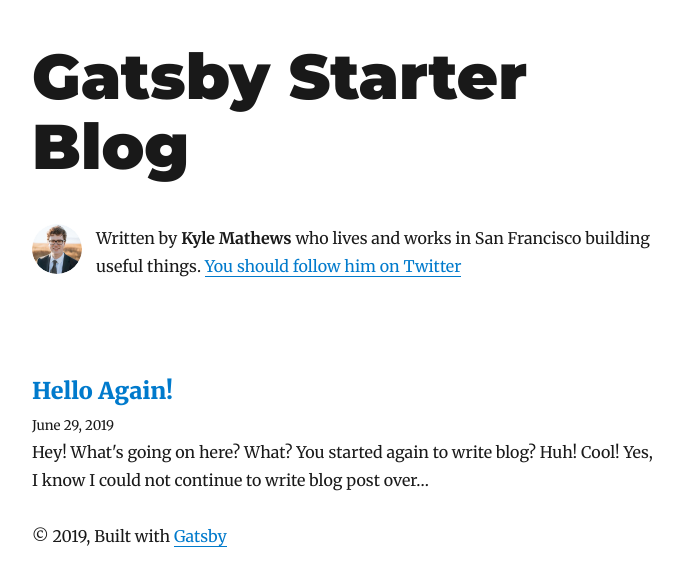
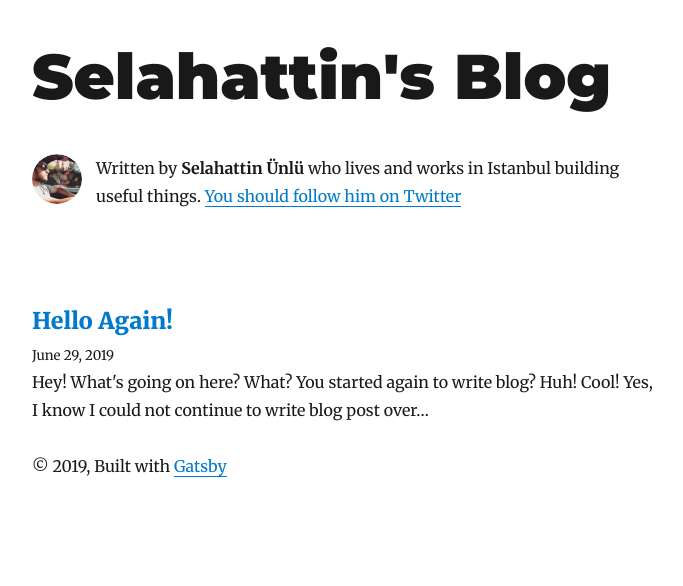
Before and after one commit to selahattinunlu/blog.selahattinunlu.com, a Gatsby site: page / in a window 1280 px wide. Shown: the whole page, without its empty margins (293-976 px from the left). Built offline with nearby package versions, Linux system fonts and the light colour scheme; Gatsby itself is replaced by a stand-in of ours; some packages are replaced by stand-ins of ours.

Commit message:
Set configs (#5)
* set configs

* fix city name

```diff
--- a/gatsby-config.js
+++ b/gatsby-config.js
@@ -1,11 +1,11 @@
 module.exports = {
   siteMetadata: {
-    title: `Gatsby Starter Blog`,
-    author: `Kyle Mathews`,
-    description: `A starter blog demonstrating what Gatsby can do.`,
-    siteUrl: `https://gatsby-starter-blog-demo.netlify.com/`,
+    title: `Selahattin's Blog`,
+    author: `Selahattin Ünlü`,
+    description: `Full-Stack Developer`,
+    siteUrl: `https://blog.selahattinunlu.com/`,
     social: {
-      twitter: `kylemathews`,
+      twitter: `selahattinunlu`,
     },
   },
   plugins: [
--- a/src/components/bio.js
+++ b/src/components/bio.js
@@ -14,7 +14,7 @@
 const Bio = () => {
   const data = useStaticQuery(graphql`
     query BioQuery {
-      avatar: file(absolutePath: { regex: "/profile-pic.jpg/" }) {
+      avatar: file(absolutePath: { regex: "/profile-pic.png/" }) {
         childImageSharp {
           fixed(width: 50, height: 50) {
             ...GatsbyImageSharpFixed
@@ -54,8 +54,7 @@
         }}
       />
       <p>
-        Written by <strong>{author}</strong> who lives and works in San
-        Francisco building useful things.
+        Written by <strong>{author}</strong> who lives and works in Istanbul building useful things.
         {` `}
         <a href={`https://twitter.com/${social.twitter}`}>
           You should follow him on Twitter
```
Also changed, not shown: content/assets/profile-pic.png (added).
